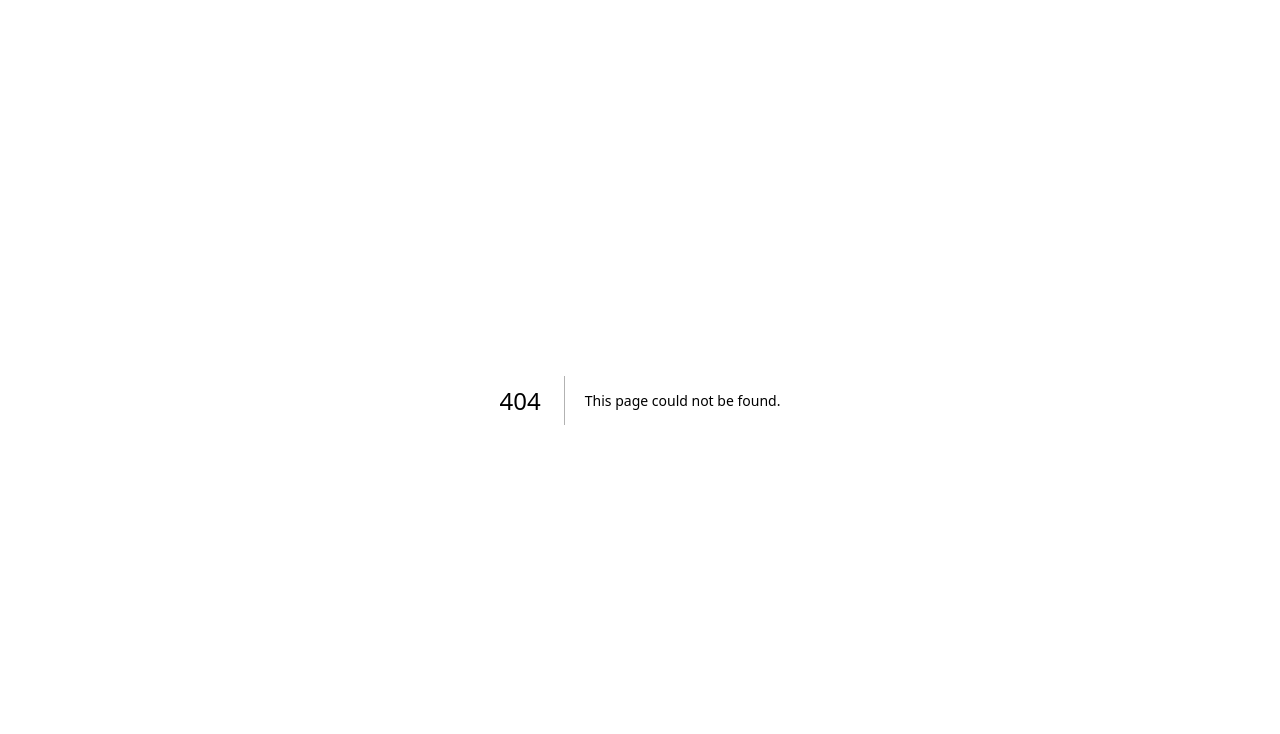
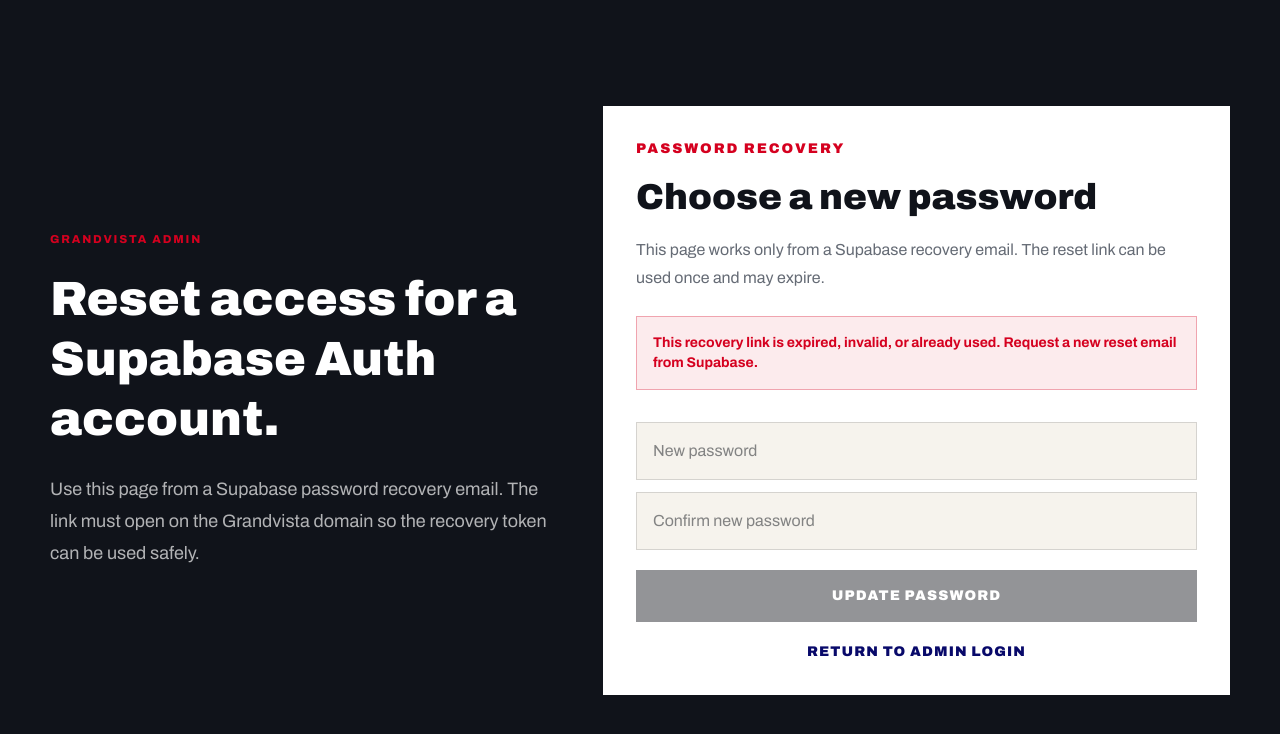
Before and after one commit to phugialy/grandvista-construct, a Next.js app: page /admin/reset-password in a window 1280 px wide. Before the commit this address had no page. Shown: the top 734 px of the page. Built offline with nearby package versions, Linux system fonts and the light colour scheme; no server answers.

Commit message:
Add Supabase password reset page

```diff
--- /dev/null
+++ b/src/app/admin/reset-password/page.tsx
@@ -0,0 +1,22 @@
+import { ResetPasswordForm } from "./reset-password-form";
+
+export default function AdminResetPasswordPage() {
+  return (
+    <main className="min-h-screen bg-ink text-white">
+      <section className="section-shell grid min-h-screen gap-10 py-20 lg:grid-cols-[0.9fr_1.1fr] lg:items-center">
+        <div>
+          <p className="eyebrow">Grandvista Admin</p>
+          <h1 className="mt-5 max-w-3xl text-5xl font-black leading-tight">
+            Reset access for a Supabase Auth account.
+          </h1>
+          <p className="mt-6 max-w-2xl text-lg leading-8 text-white/68">
+            Use this page from a Supabase password recovery email. The link must open on the
+            Grandvista domain so the recovery token can be used safely.
+          </p>
+        </div>
+
+        <ResetPasswordForm />
+      </section>
+    </main>
+  );
+}
--- /dev/null
+++ b/src/app/admin/reset-password/reset-password-form.tsx
@@ -0,0 +1,178 @@
+"use client";
+
+import { FormEvent, useEffect, useState } from "react";
+import Link from "next/link";
+import { getSupabaseBrowserClient } from "@/lib/supabase/client";
+
+type RecoveryState = "checking" | "ready" | "saving" | "success" | "invalid";
+
+export function ResetPasswordForm() {
+  const [message, setMessage] = useState("Checking the recovery link...");
+  const [password, setPassword] = useState("");
+  const [passwordConfirmation, setPasswordConfirmation] = useState("");
+  const [state, setState] = useState<RecoveryState>("checking");
+
+  useEffect(() => {
+    let active = true;
+    const supabase = getSupabaseBrowserClient();
+
+    const prepareRecoverySession = async () => {
+      const hash = new URLSearchParams(window.location.hash.replace(/^#/, ""));
+      const query = new URLSearchParams(window.location.search);
+      const accessToken = hash.get("access_token");
+      const refreshToken = hash.get("refresh_token");
+      const code = query.get("code");
+
+      if (accessToken && refreshToken) {
+        const { error } = await supabase.auth.setSession({
+          access_token: accessToken,
+          refresh_token: refreshToken,
+        });
+
+        if (error) {
+          throw error;
+        }
+
+        window.history.replaceState(null, "", window.location.pathname);
+      } else if (code) {
+        const { error } = await supabase.auth.exchangeCodeForSession(code);
+
+        if (error) {
+          throw error;
+        }
+
+        window.history.replaceState(null, "", window.location.pathname);
+      }
+
+      const {
+        data: { session },
+        error,
+      } = await supabase.auth.getSession();
+
+      if (error || !session) {
+        throw error ?? new Error("The recovery link is expired or invalid.");
+      }
+
+      if (!active) {
+        return;
+      }
+
+      setState("ready");
+      setMessage("Enter a new password for this Supabase Auth account.");
+    };
+
+    prepareRecoverySession().catch((error: unknown) => {
+      if (!active) {
+        return;
+      }
+
+      console.error("Supabase password recovery failed", error);
+      setState("invalid");
+      setMessage("This recovery link is expired, invalid, or already used. Request a new reset email from Supabase.");
+    });
+
+    return () => {
+      active = false;
+    };
+  }, []);
+
+  async function submitPassword(event: FormEvent<HTMLFormElement>) {
+    event.preventDefault();
+
+    if (state !== "ready") {
+      return;
+    }
+
+    if (password.length < 8) {
+      setMessage("Use at least 8 characters for the new password.");
+      return;
+    }
+
+    if (password !== passwordConfirmation) {
+      setMessage("The password confirmation does not match.");
+      return;
+    }
+
+    setState("saving");
+    setMessage("Updating password...");
+
+    const supabase = getSupabaseBrowserClient();
+    const { error } = await supabase.auth.updateUser({ password });
+
+    if (error) {
+      setState("ready");
+      setMessage(error.message || "The password could not be updated. Try a new reset link.");
+      return;
+    }
+
+    await supabase.auth.signOut({ scope: "local" });
+    setState("success");
+    setPassword("");
+    setPasswordConfirmation("");
+    setMessage("Password updated. Return to admin login and sign in with the new password.");
+  }
+
+  const canSubmit = state === "ready";
+
+  return (
+    <form className="w-full border border-white/14 bg-white p-8 text-ink" onSubmit={submitPassword}>
+      <p className="text-sm font-black uppercase tracking-[0.14em] text-brand-red">Password Recovery</p>
+      <h2 className="mt-4 text-4xl font-black leading-tight">Choose a new password</h2>
+      <p className="mt-4 leading-7 text-steel">
+        This page works only from a Supabase recovery email. The reset link can be used once and may expire.
+      </p>
+      <p
+        className={`mt-6 border p-4 text-sm font-bold ${
+          state === "success"
+            ? "border-navy/20 bg-navy/5 text-navy"
+            : state === "invalid"
+              ? "border-brand-red/30 bg-brand-red/8 text-brand-red"
+              : "border-ink/12 bg-warm-white text-steel"
+        }`}
+      >
+        {message}
+      </p>
+
+      {state !== "success" ? (
+        <>
+          <input
+            autoComplete="new-password"
+            className="mt-8 w-full border border-ink/14 p-4 outline-none focus:border-navy disabled:bg-warm-white"
+            disabled={!canSubmit}
+            minLength={8}
+            onChange={(event) => setPassword(event.target.value)}
+            placeholder="New password"
+            required
+            type="password"
+            value={password}
+          />
+          <input
+            autoComplete="new-password"
+            className="mt-3 w-full border border-ink/14 p-4 outline-none focus:border-navy disabled:bg-warm-white"
+            disabled={!canSubmit}
+            minLength={8}
+            onChange={(event) => setPasswordConfirmation(event.target.value)}
+            placeholder="Confirm new password"
+            required
+            type="password"
+            value={passwordConfirmation}
+          />
+          <button
+            className="mt-5 w-full bg-navy px-6 py-4 text-sm font-black uppercase tracking-[0.08em] text-white hover:bg-brand-red disabled:cursor-not-allowed disabled:bg-ink/45"
+            disabled={!canSubmit}
+            type="submit"
+          >
+            {state === "saving" ? "Updating..." : "Update Password"}
+          </button>
+        </>
+      ) : null}
+
+      <Link
+        className="mt-5 block text-center text-sm font-black uppercase tracking-[0.08em] text-navy hover:text-brand-red"
+        href="/admin/login"
+      >
+        Return to Admin Login
+      </Link>
+    </form>
+  );
+}
```
